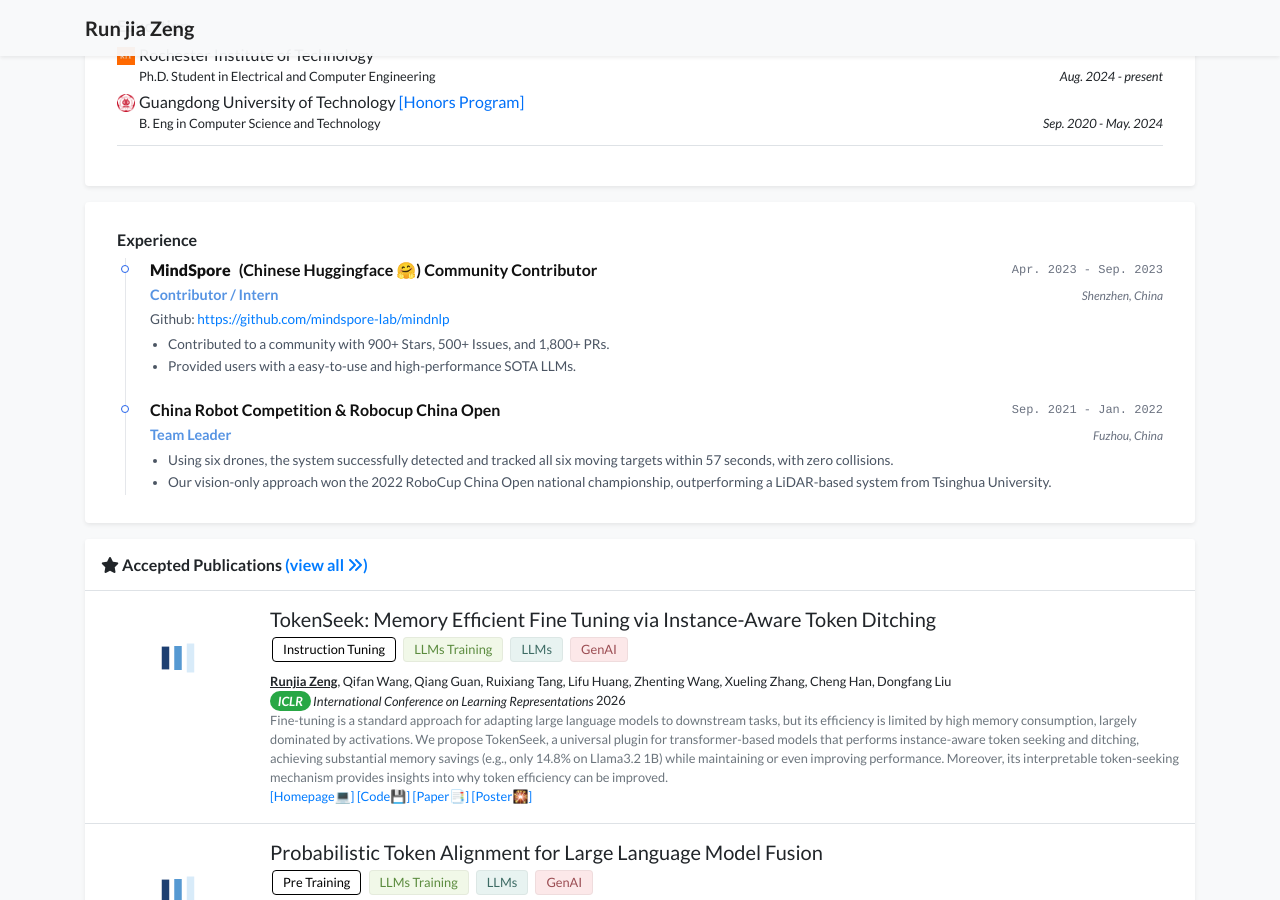
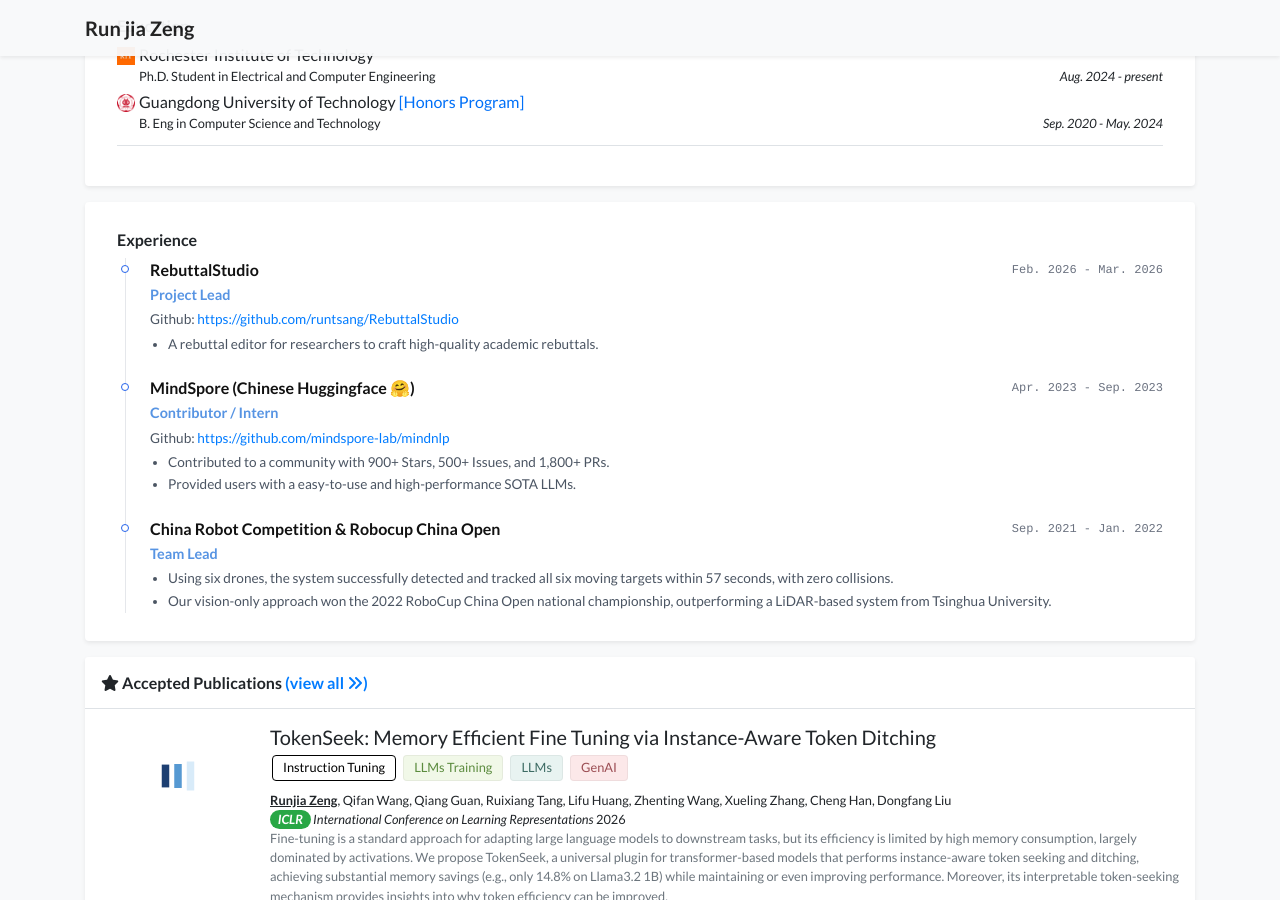
Before and after one commit to runtsang/runtsang.github.io, a Jekyll site: the page built from index.html, in a window 1280 px wide and 900 px high, scrolled down 1611 px. Built offline with Jekyll 4.4.1, drawn with Linux system fonts in a browser that asks for light colours; nearby versions of some CDN libraries; a style sheet for code colours, icons or effects is not loaded.

Commit message:
feat: Add RebuttalStudio experience and refine existing experience entries by removing location details and adjusting titles.

```diff
--- a/_data/profile.yml
+++ b/_data/profile.yml
@@ -66,9 +66,16 @@
   date: Sep. 2020 - May. 2024
 
 experience:
-- name: <b>MindSpore</b> (Chinese Huggingface 🤗) Community Contributor
+- name: RebuttalStudio
+  position: Project Lead
+  date: Feb. 2026 - Mar. 2026
+  details: >-
+    Github: <a href="https://github.com/runtsang/RebuttalStudio" target="_blank">https://github.com/runtsang/RebuttalStudio</a>
+    <ul>
+      <li>A rebuttal editor for researchers to craft high-quality academic rebuttals.</li>
+    </ul>
+- name: MindSpore (Chinese Huggingface 🤗)
   position: Contributor / Intern
-  location: Shenzhen, China
   date: Apr. 2023 - Sep. 2023
   details: >-
     Github: <a href="https://github.com/mindspore-lab/mindnlp" target="_blank">https://github.com/mindspore-lab/mindnlp</a>
@@ -77,8 +84,7 @@
       <li>Provided users with a easy-to-use and high-performance SOTA LLMs. </li>
     </ul>
 - name: China Robot Competition & Robocup China Open
-  position: Team Leader
-  location: Fuzhou, China
+  position: Team Lead
   date: Sep. 2021 - Jan. 2022
   details: >-
     <ul>
```
